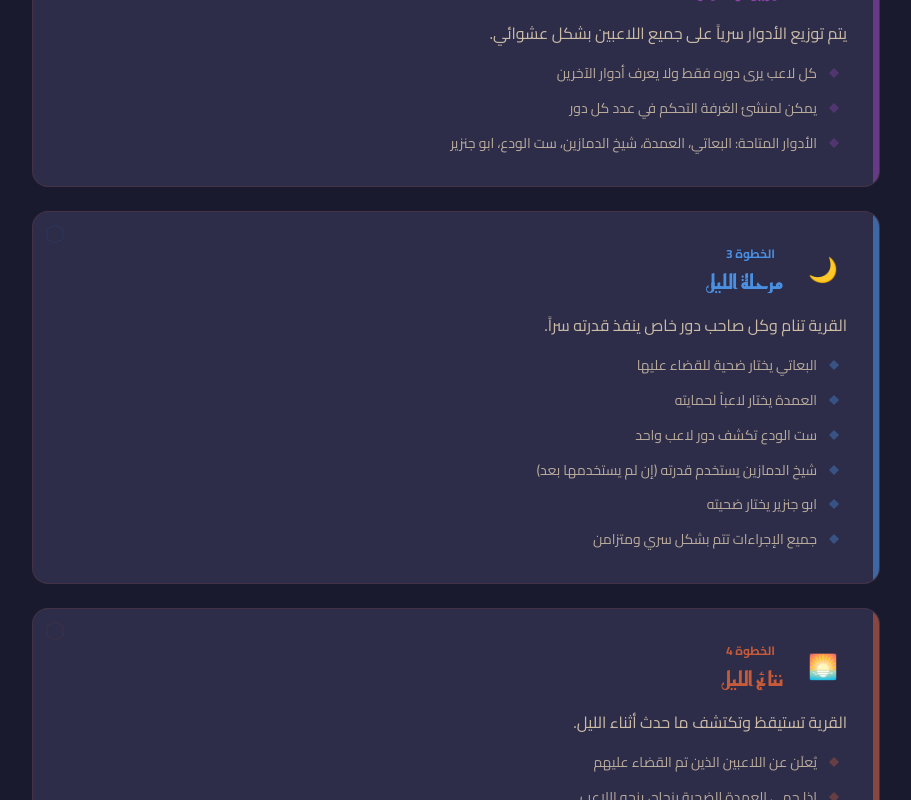
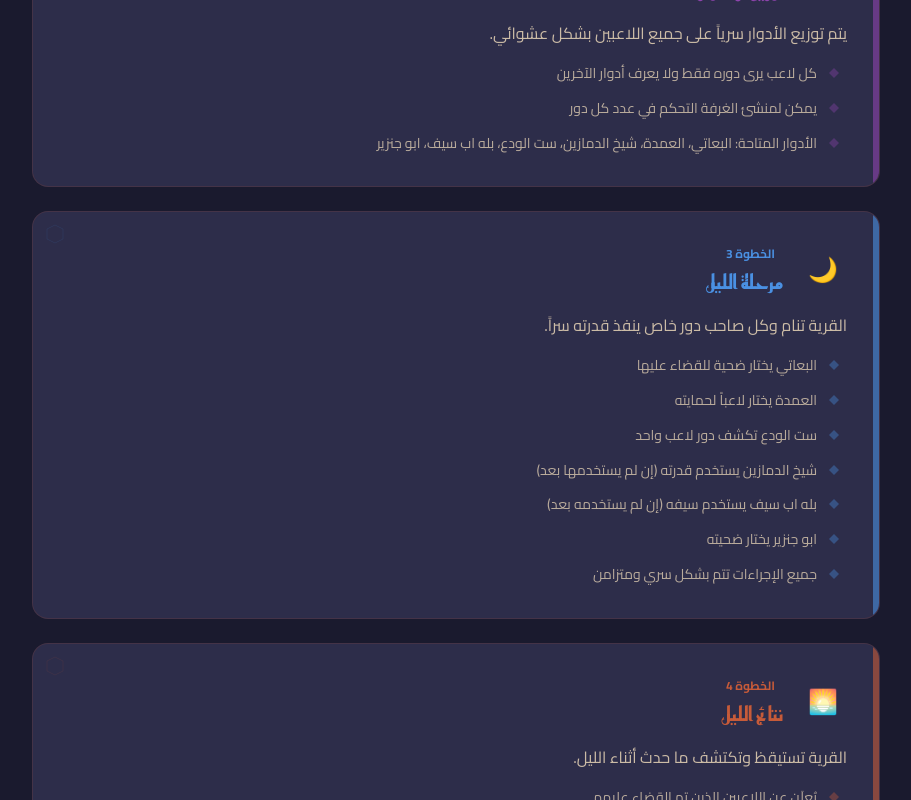
Before and after one commit to Mohie800/alba3ati-landing, a Next.js app: page /how-to-play in a window 1280 px wide. Shown: the part 1500-2300 px from the top of the page, without its empty margins (184-1095 px from the left). Built offline with nearby package versions, Linux system fonts and the light colour scheme.

Commit message:
feat: add new role "بله اب سيف" with unique abilities and update game phase details

```diff
--- a/src/app/globals.css
+++ b/src/app/globals.css
@@ -18,6 +18,7 @@
   --role-damazeen: #e94f37;
   --role-sitalwada3: #8e44ad;
   --role-abujanzeer: #f1c40f;
+  --role-ballah: #d35400;
 
   /* Fonts */
   --font-cairo: var(--font-cairo);
@@ -39,6 +40,7 @@
   --color-role-damazeen: var(--role-damazeen);
   --color-role-sitalwada3: var(--role-sitalwada3);
   --color-role-abujanzeer: var(--role-abujanzeer);
+  --color-role-ballah: var(--role-ballah);
 }
 
 /* * {
--- a/src/app/how-to-play/page.tsx
+++ b/src/app/how-to-play/page.tsx
@@ -80,6 +80,22 @@ const roles = [
     ],
   },
   {
+    name: "بله اب سيف",
+    team: "الأهالي",
+    teamColor: "var(--role-ballah)",
+    icon: "⚔️",
+    description:
+      "المحارب الصامت. يملك سيفاً يستخدمه مرة واحدة طوال اللعبة للقضاء على لاعب بضربة لا يمكن صدها.",
+    ability: "قتل لاعب واحد بضربة سيف لا يمكن صدها — تُستخدم مرة واحدة فقط طوال اللعبة",
+    goal: "استخدام السيف في اللحظة المناسبة للقضاء على البعاتي أو من يهدد القرية",
+    tips: [
+      "لا تتسرع في استخدام سيفك — انتظر حتى تكون متأكداً من هوية البعاتي",
+      "ضربتك لا يمكن صدها حتى من العمدة أو الدمازين — استغل هذه الميزة",
+      "إذا كشفت ست الودع هوية البعاتي، هذا أفضل وقت لاستخدام سيفك",
+      "تذكّر: فرصتك واحدة فقط طوال اللعبة!",
+    ],
+  },
+  {
     name: "ابو جنزير",
     team: "ابو جنزير",
     teamColor: "var(--role-abujanzeer)",
@@ -118,7 +134,7 @@ const gamePhases = [
     details: [
       "كل لاعب يرى دوره فقط ولا يعرف أدوار الآخرين",
       "يمكن لمنشئ الغرفة التحكم في عدد كل دور",
-      "الأدوار المتاحة: البعاتي، العمدة، شيخ الدمازين، ست الودع، ابو جنزير",
+      "الأدوار المتاحة: البعاتي، العمدة، شيخ الدمازين، ست الودع، بله اب سيف، ابو جنزير",
     ],
   },
   {
@@ -131,6 +147,7 @@ const gamePhases = [
       "العمدة يختار لاعباً لحمايته",
       "ست الودع تكشف دور لاعب واحد",
       "شيخ الدمازين يستخدم قدرته (إن لم يستخدمها بعد)",
+      "بله اب سيف يستخدم سيفه (إن لم يستخدمه بعد)",
       "ابو جنزير يختار ضحيته",
       "جميع الإجراءات تتم بشكل سري ومتزامن",
     ],
@@ -452,7 +469,7 @@ export default function HowToPlayPage() {
               </div>
               <div className="flex items-center gap-2">
                 <span className="text-xl">🎭</span>
-                <span>٥ أدوار مختلفة</span>
+                <span>٦ أدوار مختلفة</span>
               </div>
               <div className="flex items-center gap-2">
                 <span className="text-xl">🎙️</span>
--- a/src/lib/data.ts
+++ b/src/lib/data.ts
@@ -28,6 +28,14 @@ export const roles = [
     team: "الأهالي",
     color: "#8E44AD",
     description: "العرّافة. كل ليلة تكشف الدور السري للاعب واحد.",
+  },
+  {
+    id: "ballah",
+    name: "بله اب سيف",
+    team: "الأهالي",
+    color: "#D35400",
+    description:
+      "المحارب الصامت. يملك سيفاً يستخدمه مرة واحدة طوال اللعبة للقضاء على لاعب بضربة لا يمكن صدها.",
   },
   {
     id: "abujanzeer",
@@ -62,7 +70,7 @@ export const features = [
   },
   {
     icon: "🎭",
-    title: "5 أدوار فريدة",
+    title: "6 أدوار فريدة",
     description: "كل دور بقدرات ليلية خاصة",
   },
   {
```
